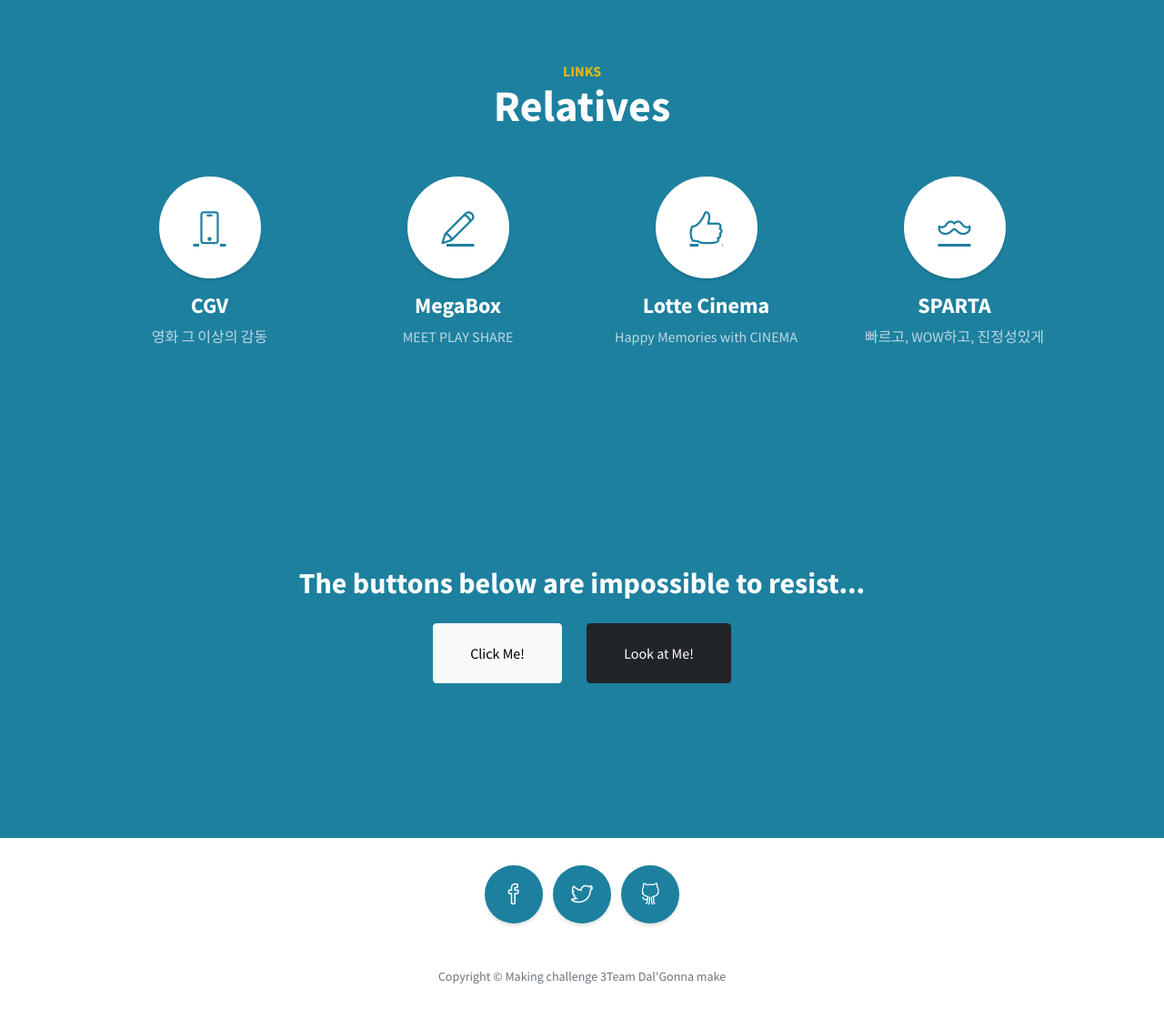
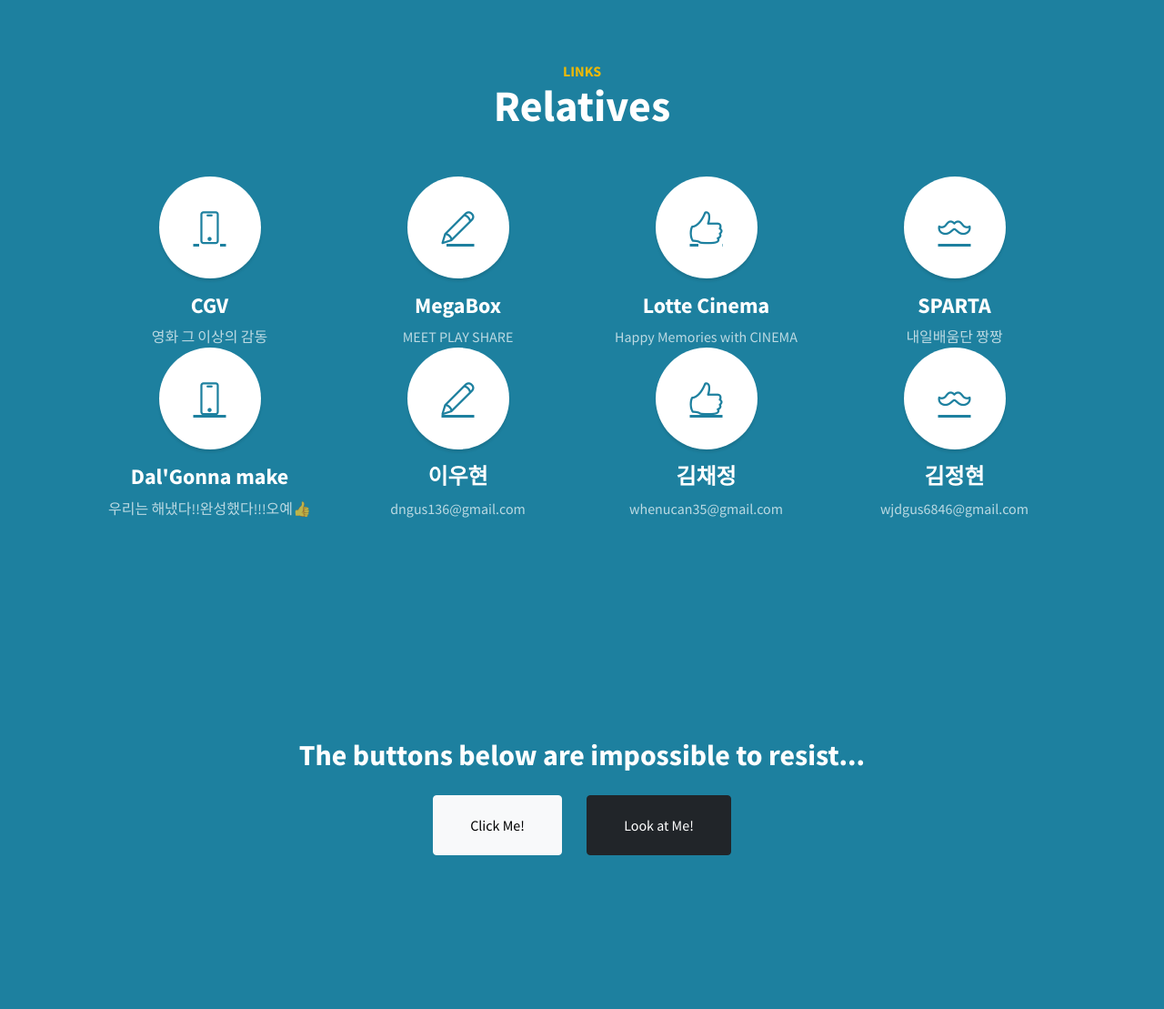
Before and after one commit to Kimjunghyunn/movie_realtime, a Flask app: page / in a window 1280 px wide. Shown: the part 926-2035 px from the top of the page at 91% size. Run offline with Flask 2, Linux system fonts and the light colour scheme; data that the repository does not hold is empty; some libraries are stand-ins or nearby versions.

Commit message:
포스터 두줄 해냄ㅋ

```diff
--- a/static/js/scripts.js
+++ b/static/js/scripts.js
@@ -104,7 +104,7 @@ function showAPI() {
                 let title = api_read[i]['title']
                 let img_url = api_read[i]['poster_path']
                 let posternum = i
-                let temp_html = `<div class="container_poster" id="popup_open_btn" >
+                let temp_html = `<div class="col-lg-6" >
                                     <a class="portfolio-item" href="#modal-form-${posternum}" rel="modal:open" >
                                         <div class="caption">
                                             <div class="caption-content" >
--- a/templates/index.html
+++ b/templates/index.html
@@ -6,7 +6,7 @@
         <meta http-equiv="X-UA-Compatible" content="ie=edge" />
         <meta name="description" content="" />
         <meta name="author" content="" />
-        <title>portfolio - Start Bootstrap Template</title>
+        <title>Dal'Gonna make</title>
         <!-- Favicon-->
         <link rel="icon" type="image/x-icon" href="{{ url_for('static', filename='assets/favicon.ico') }}">
         <!-- Font Awesome icons (free version)-->
@@ -163,7 +163,31 @@
                     <div class="col-lg-3 col-md-6">
                         <a target="_blank" href="https://spartacodingclub.kr/"><span class="service-icon rounded-circle mx-auto mb-3"><i class="icon-mustache"></i></span></a>
                         <h4><strong>SPARTA</strong></h4>
-                        <p class="text-faded mb-0">빠르고, WOW하고, 진정성있게</p>
+                        <p class="text-faded mb-0">내일배움단 짱짱</p>
+                    </div>
+                </div>
+                <div class="row gx-4 gx-lg-5">
+                    <div class="col-lg-3 col-md-6">
+                        <a target="_blank" href="https://www.cgv.co.kr/"><span class="service-icon rounded-circle mx-auto mb-3"><i class="icon-screen-smartphone"></i></span></a>
+                        <h4><strong>Dal'Gonna make</strong></h4>
+                        <p class="text-faded mb-0">우리는 해냈다!!완성했다!!!오예👍</p>
+                    </div>
+                    <div class="col-lg-3 col-md-6">
+                        <a target="_blank" href="https://www.megabox.co.kr/"><span class="service-icon rounded-circle mx-auto mb-3"><i class="icon-pencil"></i></span></a>
+                        <h4><strong>이우현</strong></h4>
+                        <p class="text-faded mb-0">dngus136@gmail.com</p>
+                    </div>
+                    <div class="col-lg-3 col-md-6">
+                        <a target="_blank" href="https://www.lottecinema.co.kr/NLCHS"><span class="service-icon rounded-circle mx-auto mb-3"><i class="icon-like"></i></span></a>
+                        <h4><strong>김채정</strong></h4>
+                        <p class="text-faded mb-0"> whenucan35@gmail.com
+                            <!-- <i class="fas fa-heart"></i> -->
+                        </p>
+                    </div>
+                    <div class="col-lg-3 col-md-6">
+                        <a target="_blank" href="https://spartacodingclub.kr/"><span class="service-icon rounded-circle mx-auto mb-3"><i class="icon-mustache"></i></span></a>
+                        <h4><strong>김정현</strong></h4>
+                        <p class="text-faded mb-0">wjdgus6846@gmail.com</p>
                     </div>
                 </div>
             </div>
```
